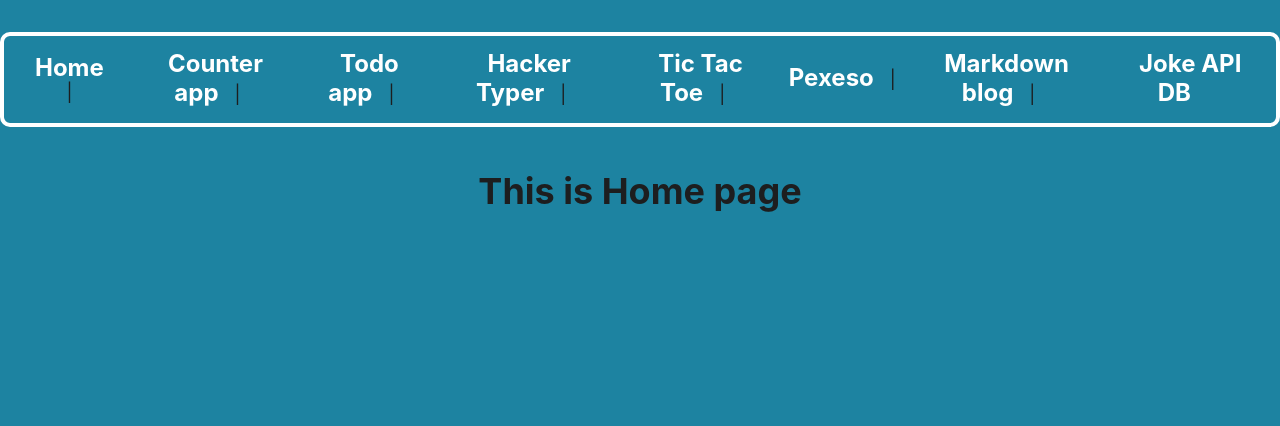
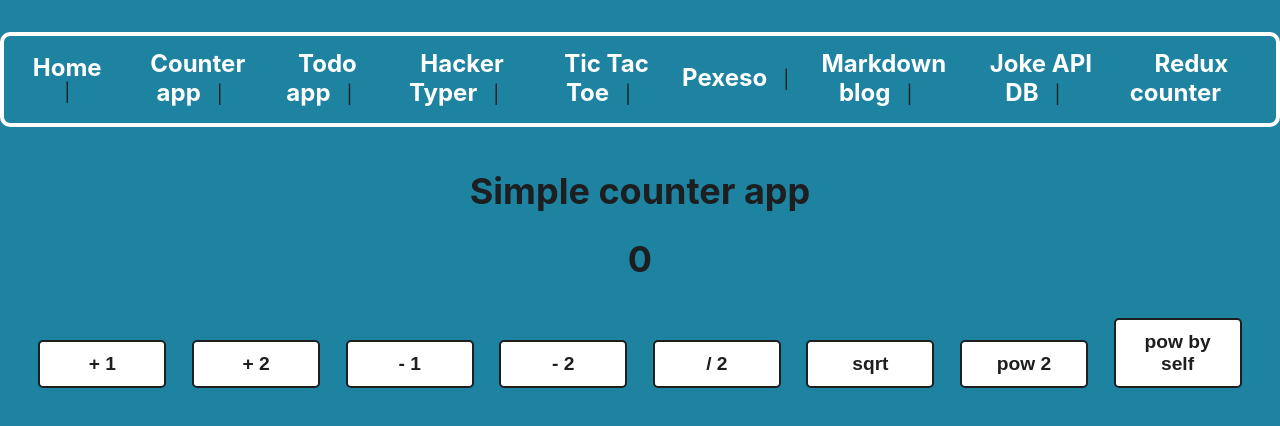
Before and after one commit to MiroslavSuska/react-multipack-app, a React (Create React App) app: page /redux-counter in a window 1280 px wide. Shown: the top 426 px of the page. Built offline with nearby package versions, Linux system fonts and the light colour scheme; the HTML template or start-up script is replaced by a standard one.

Commit message:
redux-counter

```diff
--- a/package.json
+++ b/package.json
@@ -3,6 +3,7 @@
   "version": "0.1.0",
   "private": true,
   "dependencies": {
+    "@reduxjs/toolkit": "^1.6.1",
     "@testing-library/jest-dom": "^5.14.1",
     "@testing-library/react": "^11.2.7",
     "@testing-library/user-event": "^12.8.3",
@@ -15,8 +16,10 @@
     "react": "^17.0.2",
     "react-dom": "^17.0.2",
     "react-markdown": "^6.0.3",
+    "react-redux": "^7.2.4",
     "react-router-dom": "^5.2.0",
     "react-scripts": "4.0.3",
+    "redux": "^4.1.1",
     "styled-components": "^5.3.0",
     "typescript": "^4.3.5",
     "web-vitals": "^1.1.2"
--- a/src/Navigation.tsx
+++ b/src/Navigation.tsx
@@ -1,6 +1,7 @@
 import { Component } from 'react';
 import { JokeAPI } from './joke-database/JokeAPI';
 import { Link, Route, BrowserRouter as Router, Switch } from 'react-router-dom';
+import { ReduxCounter } from './redux/ReduxCounter';
 import Counter from './counter/Counter';
 import HackerTyper from './hacker-typer/HackerTyper';
 import Home from './router-components/Home';
@@ -82,6 +83,9 @@ export class Navigation extends Component<any, any> {
               <Li>
                 <LinkStyled to='/jokeapi'>Joke API DB</LinkStyled>
               </Li>
+              <Li>
+                <LinkStyled to='/redux-counter'>Redux counter</LinkStyled>
+              </Li>
             </Ul>
           </nav>
 
@@ -109,6 +113,9 @@ export class Navigation extends Component<any, any> {
             <Route path='/jokeapi'>
               <JokeAPI />
             </Route>
+            <Route path='/redux-counter'>
+              <ReduxCounter />
+            </Route>
             <Route path='/'>
               <Home />
             </Route>
--- /dev/null
+++ b/src/redux/CounterTemplate.tsx
@@ -0,0 +1,54 @@
+import { AppDispatch, RootState } from './store';
+import { TypedUseSelectorHook, useDispatch, useSelector } from 'react-redux';
+import { decrement, divide, increment, pow, powSelf, sqrt } from './counterSlice';
+import styled from 'styled-components';
+
+const ButtonStyled = styled.button({
+  color: '#1d1e1f',
+  fontSize: '1.2rem',
+  fontWeight: 'bold',
+  padding: '0.7rem',
+  backgroundColor: 'white',
+  borderRadius: '5px',
+  borderColor: '#1d1e1f',
+  boxShadow: 'none',
+  margin: '0.8rem',
+  maxWidth: '8rem',
+  width: '100%',
+  cursor: 'pointer',
+  transition: 'all .3s ease',
+  borderImage: 'none',
+  borderStyle: 'solid',
+  ':hover': {
+    color: 'rgb(29, 131, 161)',
+    borderColor: 'rgb(29, 131, 161)',
+    transition: 'all .3s ease',
+  },
+});
+
+// Use throughout app instead of plain `useDispatch` and `useSelector`
+const useAppDispatch = () => useDispatch<AppDispatch>();
+const useAppSelector: TypedUseSelectorHook<RootState> = useSelector;
+
+// The function is called a selector and allows us to select a value from the state.
+const selectCount = (state: RootState) => state.counter.value;
+
+export const CounterTemplate = () => {
+  const counter = useAppSelector(selectCount);
+  const dispatch = useAppDispatch();
+
+  return (
+    <div>
+      <h1>Simple counter app</h1>
+      <h1>{counter}</h1>
+      <ButtonStyled onClick={() => dispatch(increment(1))}>+ 1</ButtonStyled>
+      <ButtonStyled onClick={() => dispatch(increment(2))}>+ 2</ButtonStyled>
+      <ButtonStyled onClick={() => dispatch(decrement(1))}>- 1</ButtonStyled>
+      <ButtonStyled onClick={() => dispatch(decrement(2))}>- 2</ButtonStyled>
+      <ButtonStyled onClick={() => dispatch(divide(2))}>/ 2</ButtonStyled>
+      <ButtonStyled onClick={() => dispatch(sqrt())}>sqrt</ButtonStyled>
+      <ButtonStyled onClick={() => dispatch(pow(2))}>pow 2</ButtonStyled>
+      <ButtonStyled onClick={() => dispatch(powSelf())}>pow by self</ButtonStyled>
+    </div>
+  );
+};
--- /dev/null
+++ b/src/redux/ReduxCounter.tsx
@@ -0,0 +1,12 @@
+import { Provider } from 'react-redux';
+
+import { CounterTemplate } from './CounterTemplate';
+import { store } from './store';
+
+export const ReduxCounter = () => {
+  return (
+    <Provider store={store}>
+      <CounterTemplate />
+    </Provider>
+  );
+};
--- /dev/null
+++ b/src/redux/counterSlice.ts
@@ -0,0 +1,40 @@
+import { PayloadAction, createSlice } from '@reduxjs/toolkit';
+import type { RootState } from './store';
+
+// Define a type for the slice state
+type CounterState = {
+  value: number;
+};
+
+// Define the initial state using that type
+const initialState: CounterState = {
+  value: 0,
+};
+
+export const counterSlice = createSlice({
+  name: 'counter',
+  initialState,
+  reducers: {
+    increment: (state, action: PayloadAction<number>) => {
+      state.value += action.payload;
+    },
+    decrement: (state, action: PayloadAction<number>) => {
+      state.value -= action.payload;
+    },
+    pow: (state, action: PayloadAction<number>) => {
+      state.value = Math.pow(state.value, action.payload);
+    },
+    powSelf: state => {
+      state.value = Math.pow(state.value, state.value);
+    },
+    divide: (state, action: PayloadAction<number>) => {
+      state.value = state.value / action.payload;
+    },
+    sqrt: state => {
+      state.value = Math.sqrt(state.value);
+    },
+  },
+});
+
+export const { increment, decrement, pow, powSelf, divide, sqrt } = counterSlice.actions;
+export const counterReducer = counterSlice.reducer;
--- /dev/null
+++ b/src/redux/store.ts
@@ -0,0 +1,12 @@
+import { configureStore } from '@reduxjs/toolkit';
+import { counterReducer } from './counterSlice';
+
+export const store = configureStore({
+  reducer: {
+    counter: counterReducer,
+  },
+});
+
+// Infer the `RootState` and `AppDispatch` types from the store itself
+export type RootState = ReturnType<typeof store.getState>;
+export type AppDispatch = typeof store.dispatch;
```
Also changed, not shown: 1 other file (tests, documents, lock files or other folders).
